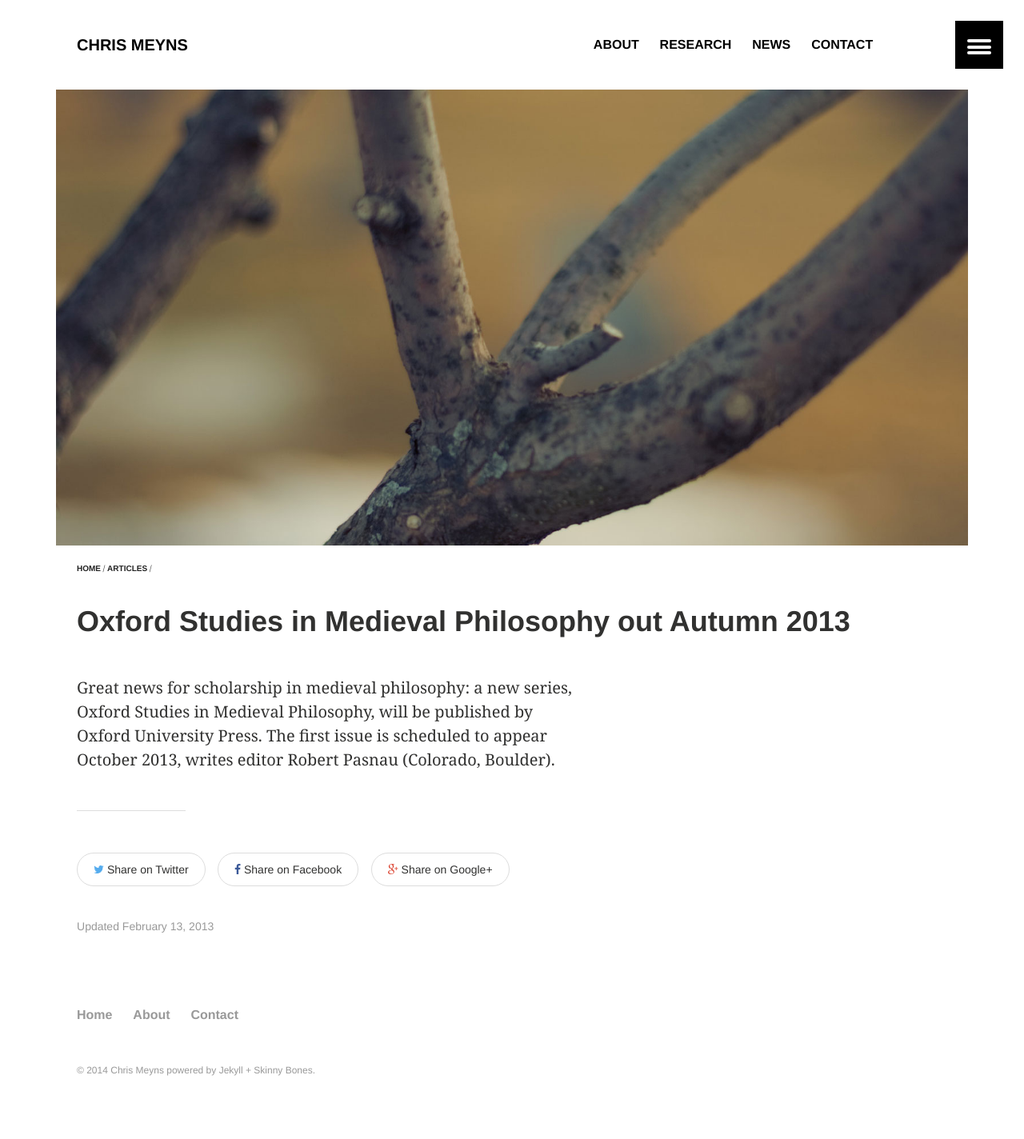
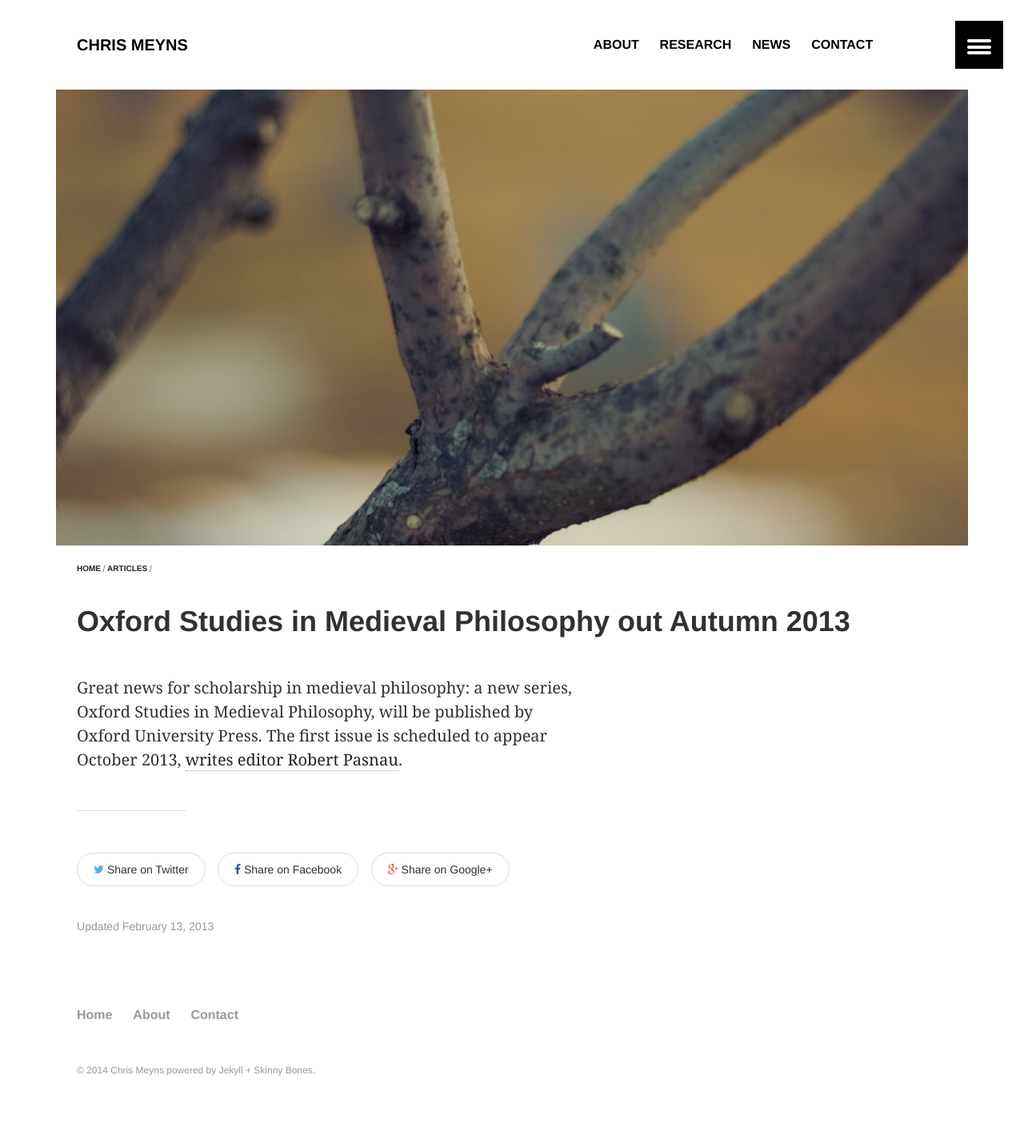
Before and after one commit to msteenhagen/csmeyns.github.io, a Jekyll site: the page built from _posts/articles/2013-04-01-bshp13.md, in a window 1280 px wide. Shown: the whole page at 80% size. Built offline with Jekyll 4.4.1, drawn with Linux system fonts in a browser that asks for light colours.

Commit message:
update OSEMP

```diff
--- a/_posts/articles/2013-04-01-bshp13.md
+++ b/_posts/articles/2013-04-01-bshp13.md
@@ -6,11 +6,11 @@
 ads: false
 categories: articles
 excerpt: "Oxford University Press presents a new series: Oxford Studies in Medieval Philosophy."
-tags: []
+tags: [OUP, oxford, medieval philosophy, publishing, Pasnau]
 image:
   feature: branch-1600x800.jpg
   teaser: branch-400x250.jpg
   thumb: branch-1600x800.jpg
 ---
 
-Great news for scholarship in medieval philosophy: a new series, Oxford Studies in Medieval Philosophy, will be published by Oxford University Press. The first issue is scheduled to appear October 2013, writes editor Robert Pasnau (Colorado, Boulder).
+Great news for scholarship in medieval philosophy: a new series, Oxford Studies in Medieval Philosophy, will be published by Oxford University Press. The first issue is scheduled to appear October 2013, [writes editor Robert Pasnau](http://inmediasphil.wordpress.com/2013/02/11/osmp/).
```
